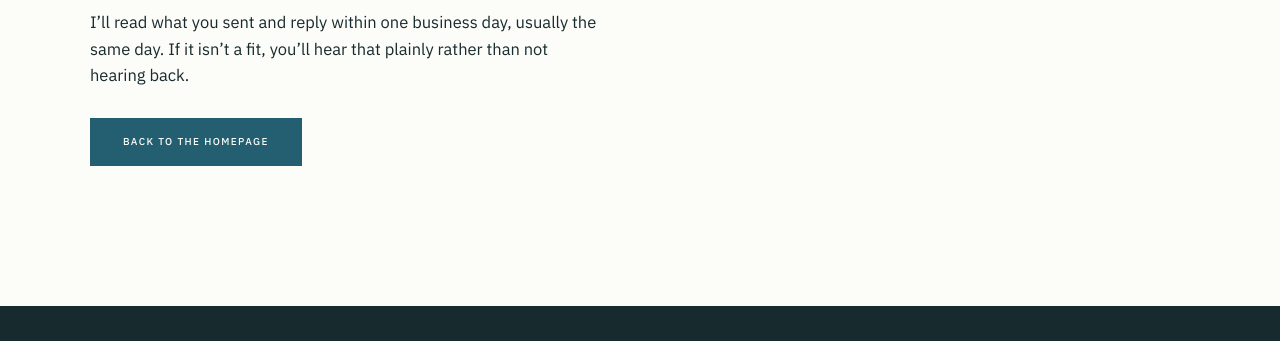
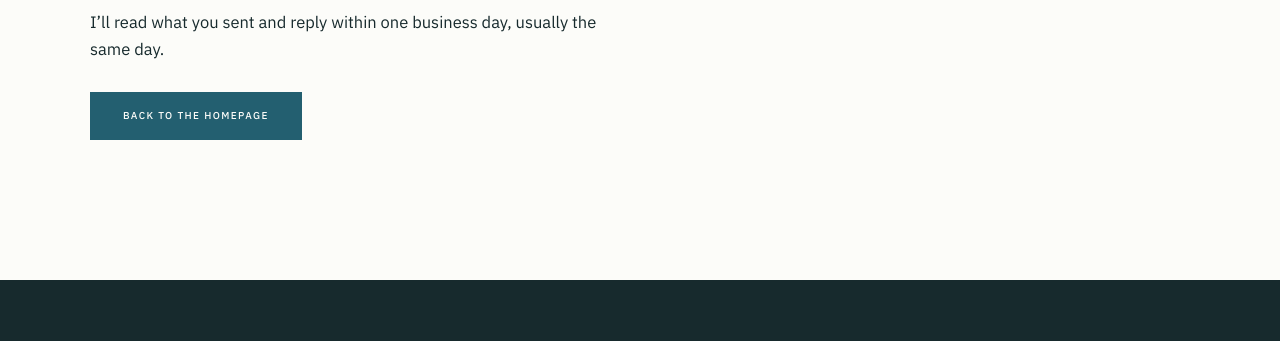
Before and after one commit to shaunagits/thread, an Astro site: page /thanks in a window 1280 px wide. Shown: the part 298-639 px from the top of the page. Built offline with nearby package versions, Linux system fonts and the light colour scheme; Astro itself is replaced by a stand-in of ours.

Commit message:
Drop the second sentence from the submitted-form message
The owner asked for "If it isn't a fit, you'll hear that plainly rather
than not hearing back." to come off the confirmation page. The success
state now reads: "I'll read what you sent and reply within one business
day, usually the same day."

Only the `ok` state changed. The invalid and error states are untouched,
and the promise itself still appears where a visitor reads it before
deciding to send anything — §04's lead says "If it is a fit, I will book
a free 30-minute call. If not, I will tell you." So the commitment is not
lost, it just stops being repeated after the form is already submitted.

/thanks is server-rendered rather than prerendered, so the copy lives in
the function chunk; verified there rather than in dist/client.

Co-Authored-By: Claude Opus 5 <noreply@anthropic.com>

```diff
--- a/src/pages/thanks.astro
+++ b/src/pages/thanks.astro
@@ -16,7 +16,7 @@ const STATES = {
   ok: {
     eyebrow: 'Received',
     heading: 'Your request is in.',
-    body: 'I’ll read what you sent and reply within one business day, usually the same day. If it isn’t a fit, you’ll hear that plainly rather than not hearing back.',
+    body: 'I’ll read what you sent and reply within one business day, usually the same day.',
     back: 'Back to the homepage',
   },
   invalid: {
```
